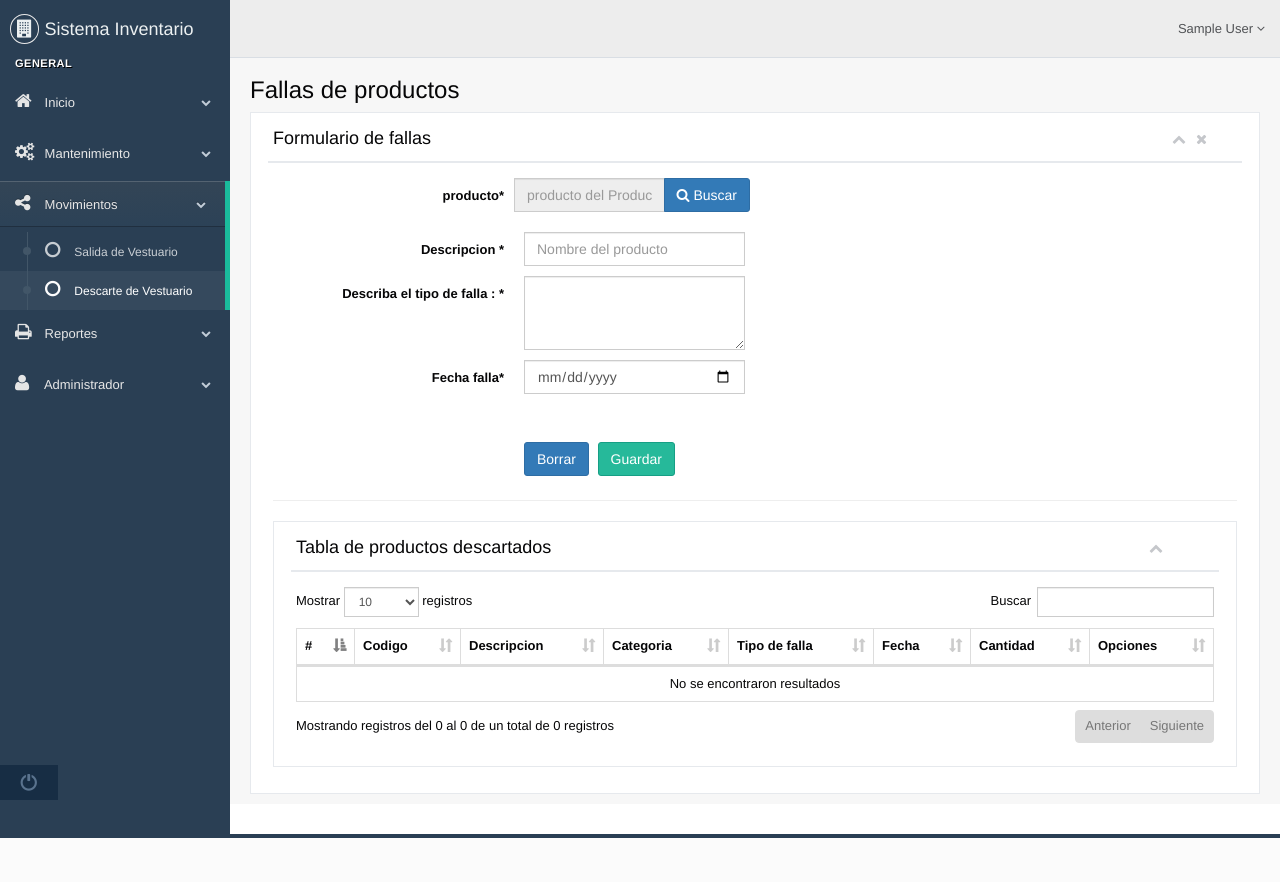
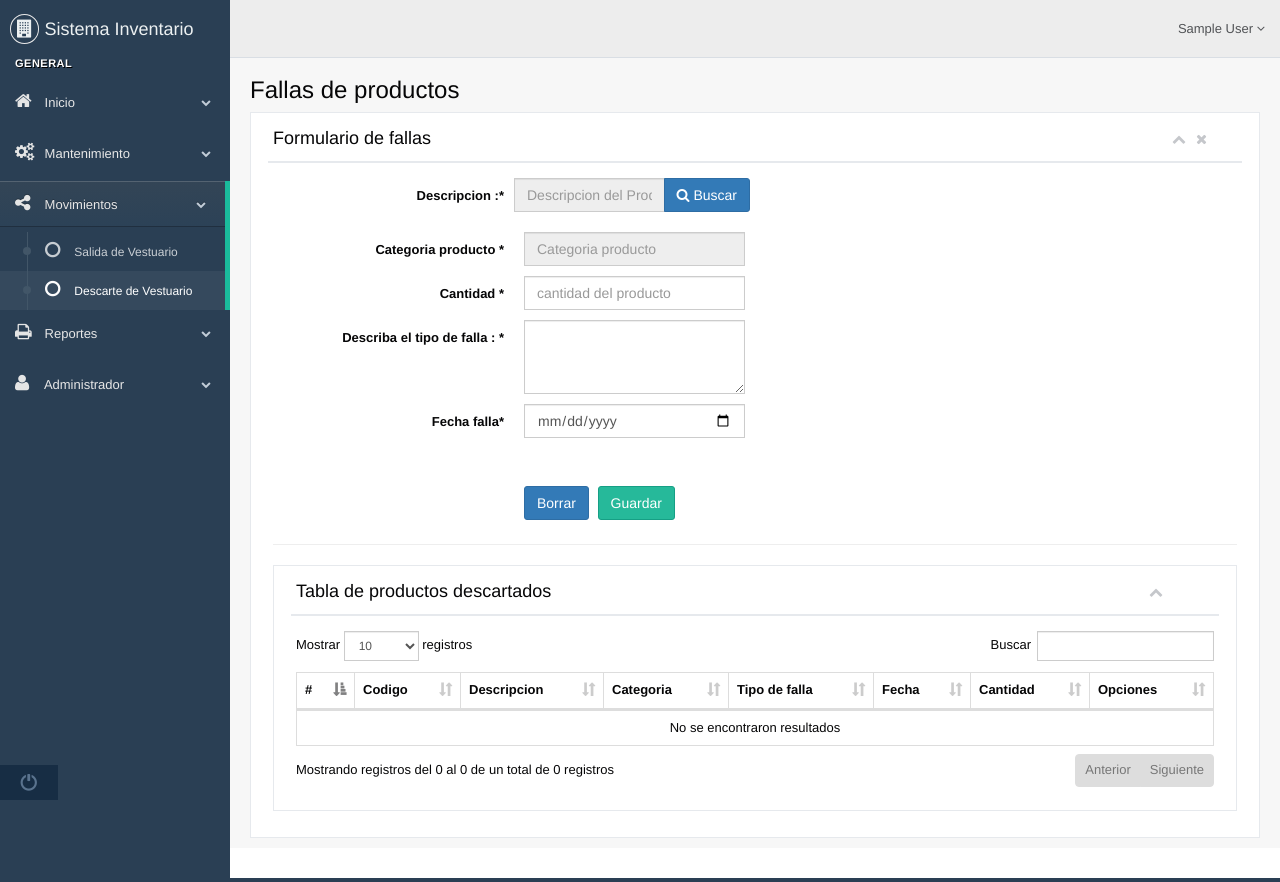
Before and after one commit to melgar1992/sistema-inventario, a CodeIgniter app: page /sistema-inventario/Movimientos/Descarte in a window 1280 px wide. Before the commit the page ends 838 px from the top, so only its background shows below. Run offline with CodeIgniter, Linux system fonts and the light colour scheme; the visitor is signed in with stand-in values (Sample User, id 1); tables that the repository leaves empty or names only in its code hold one stand-in row (values such as "Sample post"); some libraries are stand-ins or nearby versions.

Commit message:
Descarte de producto
Se termino el crud del descarte de producto

```diff
--- a/application/controllers/Mantenimiento/Empleado.php
+++ b/application/controllers/Mantenimiento/Empleado.php
@@ -58,7 +58,8 @@ class Empleado extends BaseController
                 $this->session->set_flashdata("error", "No se pudo guardar los datos del empleado");
             }
         } else {
-            $this->index();
+            $this->session->set_flashdata("error", "No se pudo guardar los datos del empleado");
+            redirect(base_url() . 'Mantenimiento/Empleado');
         }
     }
     public function editar($id_empleados)
@@ -123,6 +124,7 @@ class Empleado extends BaseController
                 redirect(base_url() . "/form/admin/empleado/editar" . $id_empleados);
             }
         } else {
+
             $this->editar($id_empleados);
         }
     }
--- a/application/controllers/Movimientos/Descarte.php
+++ b/application/controllers/Movimientos/Descarte.php
@@ -16,6 +16,111 @@ class Descarte extends BaseController
             'descarte_productos' => $this->Descarte_producto_model->getDescartesProductos(),
             "productos" => $this->Ventas_model->getProcutosTodos(),
         );
-        $this->loadView('Descarte','/form/admin/descarte/list', $data);
+        $this->loadView('Descarte', '/form/admin/descarte/list', $data);
+    }
+    public function guardar()
+    {
+        $id_productos = $this->input->post('id_productos');
+        $tipo_falla = $this->input->post('tipo_falla');
+        $fecha = $this->input->post('fecha');
+        $cantidad = $this->input->post('cantidad');
+
+        $this->form_validation->set_rules('producto', 'producto seleccionado', 'required');
+        $this->form_validation->set_rules('tipo_falla', 'Descripcion del tipo de falla del producto ', 'required');
+        $this->form_validation->set_rules('fecha', 'Fecha de la falla', 'required');
+        $this->form_validation->set_rules('cantidad', 'cantidad de producto con fallas', 'required');
+
+        if ($this->form_validation->run()) {
+            $datos = array(
+                'id_productos' => $id_productos,
+                'tipo_falla' => $tipo_falla,
+                'fecha' => $fecha,
+                'cantidad' => $cantidad,
+            );
+            $this->actualizarProducto($id_productos, $cantidad);
+            if ($this->Descarte_producto_model->guardar($datos)) {
+                redirect(base_url() . 'Movimientos/Descarte');
+            } else {
+                $this->session->set_flashdata('error', 'No se pudo guardar la informacion');
+                redirect(base_url() . 'Movimientos/Descarte');
+            }
+        } else {
+            $this->session->set_flashdata('error', 'No se pudo guardar la informacion, faltan campos completados');
+            redirect(base_url() . 'Movimientos/Descarte');
+        }
+    }
+    protected function actualizarProducto($idproducto, $cantidad)
+    {
+        $productoActual = $this->Productos_model->getProducto($idproducto);
+        $data = array(
+            'stock' => $productoActual->stock - $cantidad,
+        );
+        $this->Productos_model->actualizar($idproducto, $data);
+    }
+    public function editar($id_descarte_producto)
+    {
+        $data = array(
+            'descarte_producto' => $this->Descarte_producto_model->getDescartesProducto($id_descarte_producto),
+            "productos" => $this->Ventas_model->getProcutosTodos(),
+        );
+        $this->loadView('Descarte', '/form/admin/descarte/editar', $data);
+    }
+    public function actualizar()
+    {
+        $id_descarte_producto = $this->input->post('id_descarte_producto');
+        $id_productos = $this->input->post('id_productos');
+        $tipo_falla = $this->input->post('tipo_falla');
+        $fecha = $this->input->post('fecha');
+        $cantidad = $this->input->post('cantidad');
+
+        $this->form_validation->set_rules('producto', 'producto seleccionado', 'required');
+        $this->form_validation->set_rules('tipo_falla', 'Descripcion del tipo de falla del producto ', 'required');
+        $this->form_validation->set_rules('fecha', 'Fecha de la falla', 'required');
+        $this->form_validation->set_rules('cantidad', 'cantidad de producto con fallas', 'required');
+        $descarteActual = $this->Descarte_producto_model->getDescartesProducto($id_descarte_producto);
+
+        if ($this->form_validation->run()) {
+            if ($descarteActual->id_productos == $id_productos) {
+                $datos = array(
+                    'id_productos' => $id_productos,
+                    'tipo_falla' => $tipo_falla,
+                    'fecha' => $fecha,
+                    'cantidad' => $cantidad,
+                );
+                $cantidad = $cantidad - $descarteActual->cantidad;
+                $this->actualizarProducto($id_productos, $cantidad);
+                if ($this->Descarte_producto_model->actualizar($id_descarte_producto, $datos)) {
+                    redirect(base_url() . 'Movimientos/Descarte');
+                } else {
+                    $this->session->set_flashdata('error', 'No se pudo editar la informacion');
+                    redirect(base_url() . 'Movimientos/Descarte');
+                }
+            } else {
+                $datos = array(
+                    'id_productos' => $id_productos,
+                    'tipo_falla' => $tipo_falla,
+                    'fecha' => $fecha,
+                    'cantidad' => $cantidad,
+                );
+                $this->actualizarProducto($descarteActual->id_productos, -$descarteActual->cantidad);
+                $this->actualizarProducto($id_productos, $cantidad);
+                if ($this->Descarte_producto_model->actualizar($id_descarte_producto, $datos)) {
+                    redirect(base_url() . 'Movimientos/Descarte');
+                } else {
+                    $this->session->set_flashdata('error', 'No se pudo editar la informacion');
+                    redirect(base_url() . 'Movimientos/Descarte');
+                }
+            }
+        } else {
+            $this->session->set_flashdata('error', 'No se pudo editar la informacion, faltan campos completados');
+            redirect(base_url() . 'Movimientos/Descarte');
+        }
+    }
+    public function borrar($id_descarte_producto)
+    {
+        $descarteActual = $this->Descarte_producto_model->getDescartesProducto($id_descarte_producto);
+        $this->actualizarProducto($descarteActual->id_productos, -$descarteActual->cantidad);
+        $this->Descarte_producto_model->borrar($id_descarte_producto);
+        echo "Movimientos/Descarte";
     }
 }
--- a/application/models/Descarte_producto_model.php
+++ b/application/models/Descarte_producto_model.php
@@ -5,10 +5,33 @@ class Descarte_producto_model extends CI_Model
     {
         $this->db->select('d.*, p.nombre as nombre_producto, p.descripcion, p.precio, p.codigo, c.nombre as categorias_producto');
         $this->db->from('descarte_producto d');
-        $this->db->join('productos p','p.id_productos = d.id_productos');
-        $this->db->join('categorias c','c.id_categorias = p.id_categorias');
-        $this->db->where('p.estado','1');
+        $this->db->join('productos p', 'p.id_productos = d.id_productos');
+        $this->db->join('categorias c', 'c.id_categorias = p.id_categorias');
+        $this->db->where('p.estado', '1');
         return $this->db->get()->result();
     }
-
+    public function guardar($datos)
+    {
+        return $this->db->insert('descarte_producto', $datos);
+    }
+    public function getDescartesProducto($id_descarte_producto)
+    {
+        $this->db->select('d.*, p.nombre as nombre_producto, p.descripcion, p.precio, p.codigo, p.stock, c.nombre as categorias_producto');
+        $this->db->from('descarte_producto d');
+        $this->db->join('productos p', 'p.id_productos = d.id_productos');
+        $this->db->join('categorias c', 'c.id_categorias = p.id_categorias');
+        $this->db->where('p.estado', '1');
+        $this->db->where('d.id_descarte_producto', $id_descarte_producto);
+        return $this->db->get()->row();
+    }
+    public function actualizar($id_descarte_producto, $datos)
+    {
+        $this->db->where('id_descarte_producto', $id_descarte_producto);
+        return $this->db->update('descarte_producto', $datos);
+    }
+    public function borrar($id_descarte_producto)
+    {
+        $this->db->where('id_descarte_producto', $id_descarte_producto);
+        $this->db->delete('descarte_producto');
+    }
 }
--- a/application/views/form/admin/descarte/list.php
+++ b/application/views/form/admin/descarte/list.php
@@ -35,37 +35,43 @@
                          <?php endif; ?>
 
 
-                         <form method="POST" action="<?php echo base_url(); ?>Movimientos/descarte/guardarFalla" id="productos_fallas" class="form-horizontal form-label-left">
+                         <form method="POST" action="<?php echo base_url(); ?>Movimientos/descarte/guardar" id="productos_fallas" class="form-horizontal form-label-left">
                              <div class="form-group <?php echo !empty(form_error("producto")) ? 'has-error' : ''; ?>">
-                                 <label for="producto" class="control-label col-md-3 col-sm-3 col-xs-12">producto<span class="required">*</span></label>
+                                 <label for="producto" class="control-label col-md-3 col-sm-3 col-xs-12">Descripcion :<span class="required">*</span></label>
                                  <div class="input-group col-md-3 col-sm-6 col-xs-12">
                                      <input type="number" name="id_productos" id="id_productos" hidden='hidden'>
-                                     <input type="text" readonly='readonly' name="producto" value="<?php echo set_value('producto') ?>" id="producto" required="required" class="form-control" placeholder="producto del Producto">
+                                     <input type="text" readonly='readonly' name="producto" value="<?php echo set_value('producto') ?>" id="producto" required="required" class="form-control" placeholder="Descripcion del Producto">
                                      <span class="input-group-btn">
                                          <button class="btn btn-primary" type="button" data-toggle="modal" data-target="#modal-productos"><span class="fa fa-search"></span> Buscar</button>
                                      </span>
                                      <?php echo form_error("producto", "<span class='help-block col-md-4 cols-xs-12 '>", "</span>"); ?>
                                  </div>
                              </div>
-
-                             <div class="form-group <?php echo !empty(form_error("nombre")) ? 'has-error' : ''; ?>">
-                                 <label for="nombre" class="control-label col-md-3 col-sm-3 col-xs-12">Descripcion <span class="required">*</span></label>
+                             <div class="form-group <?php echo !empty(form_error("categoria_producto")) ? 'has-error' : ''; ?>">
+                                 <label for="categoria_producto" class="control-label col-md-3 col-sm-3 col-xs-12">Categoria producto <span class="required">*</span></label>
                                  <div class="col-md-3 col-sm-6 col-xs-12">
-                                     <input type="text" name="nombre" value="<?php echo set_value('nombre') ?>" id=nombre required="required" class="form-control" placeholder="Nombre del producto">
-                                     <?php echo form_error("nombre", "<span class='help-block col-md-4 cols-xs-12 '>", "</span>"); ?>
+                                     <input type="text" readonly='readonly' value="<?php echo set_value('categoria_producto') ?>" id="categoria_producto" required="required" class="form-control" placeholder="Categoria producto">
+                                     <?php echo form_error("categoria_producto", "<span class='help-block col-md-4 cols-xs-12 '>", "</span>"); ?>
+                                 </div>
+                             </div>
+                             <div class="form-group <?php echo !empty(form_error("cantidad")) ? 'has-error' : ''; ?>">
+                                 <label for="cantidad" class="control-label col-md-3 col-sm-3 col-xs-12">Cantidad <span class="required">*</span></label>
+                                 <div class="col-md-3 col-sm-6 col-xs-12">
+                                     <input type="number" min="0"  name="cantidad" value="<?php echo set_value('cantidad') ?>" id=cantidad required="required" class="form-control" placeholder="cantidad del producto">
+                                     <?php echo form_error("cantidad", "<span class='help-block col-md-4 cols-xs-12 '>", "</span>"); ?>
                                  </div>
                              </div>
                              <div class="form-group">
-                                 <label for="descripcion" class="control-label col-md-3 col-sm-3 col-xs-12">Describa el tipo de falla : <span class="required">*</span></label>
+                                 <label for="tipo_falla" class="control-label col-md-3 col-sm-3 col-xs-12">Describa el tipo de falla : <span class="required">*</span></label>
                                  <div class="col-md-3 col-sm-6 col-xs-12">
-                                     <textarea name="descripcion" id="descripcion" class="form-control" rows="3"></textarea>
+                                     <textarea name="tipo_falla" id="tipo_falla" class="form-control" rows="3"></textarea>
                                  </div>
                              </div>
-                             <div class="form-group <?php echo !empty(form_error("fecha_ini")) ? 'has-error' : ''; ?>">
-                                 <label for="fecha_ini" class="control-label col-md-3 col-sm-3 col-xs-12">Fecha falla<span class="required">*</span></label>
+                             <div class="form-group <?php echo !empty(form_error("fecha")) ? 'has-error' : ''; ?>">
+                                 <label for="fecha" class="control-label col-md-3 col-sm-3 col-xs-12">Fecha falla<span class="required">*</span></label>
                                  <div class="col-md-3 col-sm-6 col-xs-12">
-                                     <input type="date" name="fecha_ini" value="<?php echo !empty(set_value('fecha_ini')) ? set_value('fecha_ini') : date('y-m-d')  ?>" id="fecha_ini" required="required" placeholder="" class="form-control">
-                                     <?php echo form_error("fecha_ini", "<span class='help-block col-md-4 cols-xs-12 '>", "</span>"); ?>
+                                     <input type="date" name="fecha" value="<?php echo !empty(set_value('fecha')) ? set_value('fecha') : date('d-m-Y')  ?>" id="fecha" required="required" placeholder="" class="form-control">
+                                     <?php echo form_error("fecha", "<span class='help-block col-md-4 cols-xs-12 '>", "</span>"); ?>
                                  </div>
                              </div>
 
@@ -116,15 +122,15 @@
                                                          <tr>
                                                              <td><?php echo $descarte_producto->id_descarte_producto; ?></td>
                                                              <td><?php echo $descarte_producto->codigo; ?></td>
-                                                             <td><?php echo $descarte_producto->descripcion; ?></td>
+                                                             <td><?php echo $descarte_producto->nombre_producto; ?></td>
                                                              <td><?php echo $descarte_producto->categorias_producto; ?></td>
                                                              <td><?php echo $descarte_producto->tipo_falla; ?></td>
                                                              <td><?php echo $descarte_producto->fecha; ?></td>
                                                              <td><?php echo $descarte_producto->cantidad; ?></td>
                                                              <td>
                                                                  <div class="btn-group">
-                                                                     <a href="<?php echo base_url() ?>Movimientos/descarte/guardarFalla/editar/<?php echo $descarte_producto->id_descarte_producto; ?>" class="btn btn-warning"><span class="fa fa-pencil"></span></a>
-                                                                     <a href="<?php echo base_url(); ?>Movimientos/descarte/guardarFalla/borrar/<?php echo $descarte_producto->id_descarte_producto; ?>" class="btn btn-danger btn-borrar"><span class="fa fa-remove"></span></a>
+                                                                     <a href="<?php echo base_url() ?>Movimientos/descarte/editar/<?php echo $descarte_producto->id_descarte_producto; ?>" class="btn btn-warning"><span class="fa fa-pencil"></span></a>
+                                                                     <button type="button" value="<?php echo  $descarte_producto->id_descarte_producto; ?>" class="btn btn-danger btn-borrar"><span class="fa fa-remove"></span></button>
                                                                  </div>
                                                              </td>
                                                          </tr>
@@ -184,7 +190,7 @@
                                      <td><?php echo $producto->color; ?></td>
                                      <td><?php echo $producto->talla; ?></td>
 
-                                     <?php $dataproducto = $producto->id_productos . "*" . $producto->codigo . "*" . $producto->nombre . "*" . $producto->precio . "*" . $producto->stock; ?>
+                                     <?php $dataproducto = $producto->id_productos . "*" . $producto->codigo . "*" . $producto->nombre . "*" . $producto->precio . "*" . $producto->stock . "*" . $producto->categoria; ?>
 
                                      <td>
                                          <button type="button" class="btn btn-success btn-check-producto" value="<?php echo $dataproducto ?>"><span class="fa fa-check"></span></button>
--- /dev/null
+++ b/assets/JavaScript/JsDescarte.js
@@ -0,0 +1,43 @@
+$(document).ready(function () {
+	var base_url = $('#base_url').val();
+
+	$(document).on("click", ".btn-check-producto", function () {
+
+		producto = $(this).val();
+		producto = producto.split('*');
+		$("#id_productos").val(producto[0]);
+		$("#producto").val(producto[2]);
+		$("#categoria_producto").val(producto[5]);
+		$("#cantidad").attr("max", producto[4]);
+		$("#modal-productos").modal("hide");
+	});
+	$(document).on('click', '.btn-borrar', function () {
+
+		Swal.fire({
+			title: 'Esta seguro de elimar?',
+			text: "La descarte de vestuario se eliminara!",
+			type: 'warning',
+			showCancelButton: true,
+			confirmButtonColor: '#3085d6',
+			cancelButtonColor: '#d33',
+			confirmButtonText: 'Si, deseo elimniar!',
+			cancelButtonText: 'Cancelar'
+		}).then((result) => {
+			if (result.value) {
+
+				var id = $(this).val();
+
+				$.ajax({
+					url: base_url + 'Movimientos/Descarte/borrar/' + id,
+					type: 'POST',
+					success: function (resp) {
+						window.location.href = base_url + resp;
+					}
+				})
+
+
+			}
+		})
+	})
+
+});
```
Also changed, not shown: application/views/form/admin/descarte/editar.php (+161 -0 lines).
